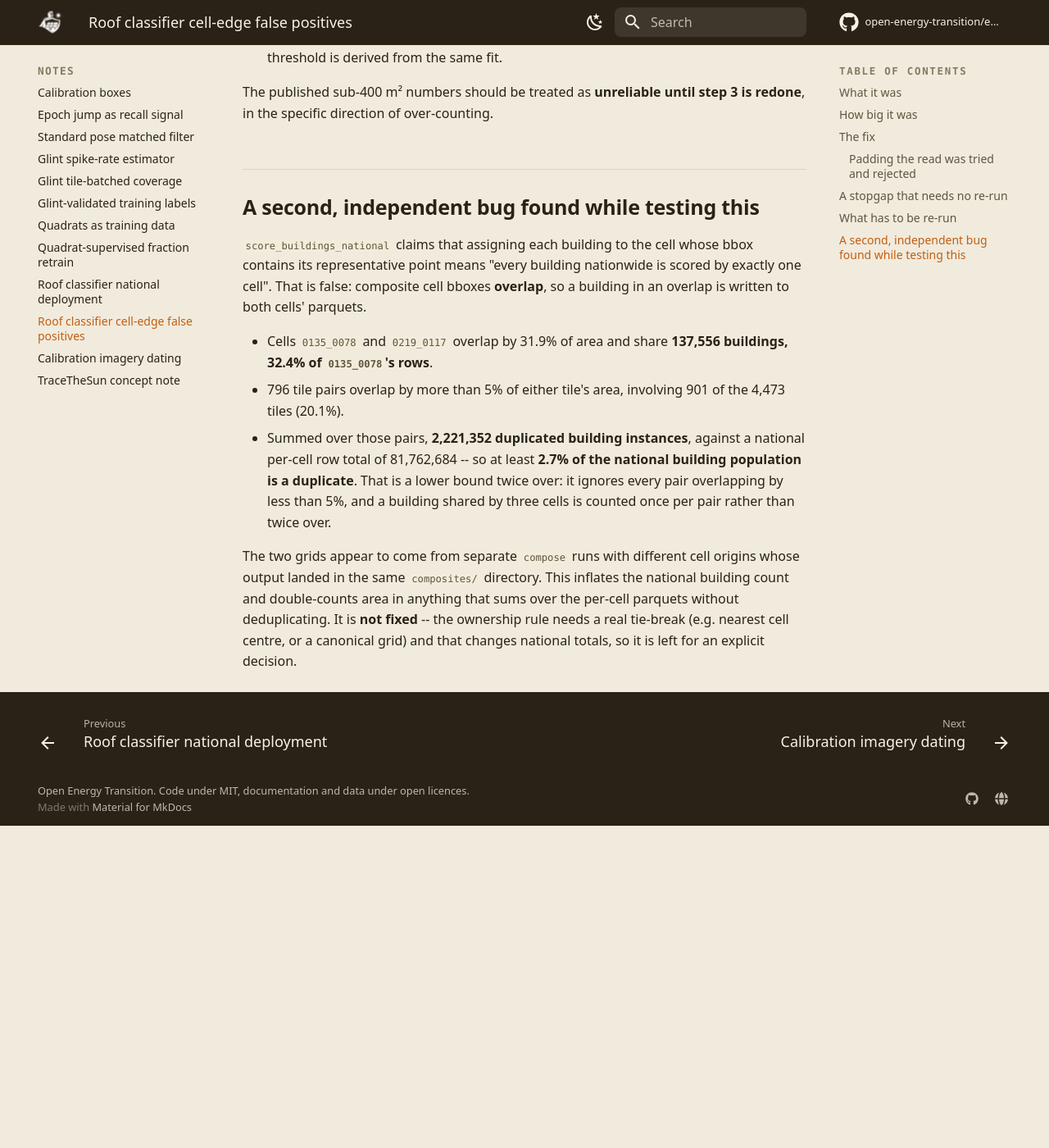
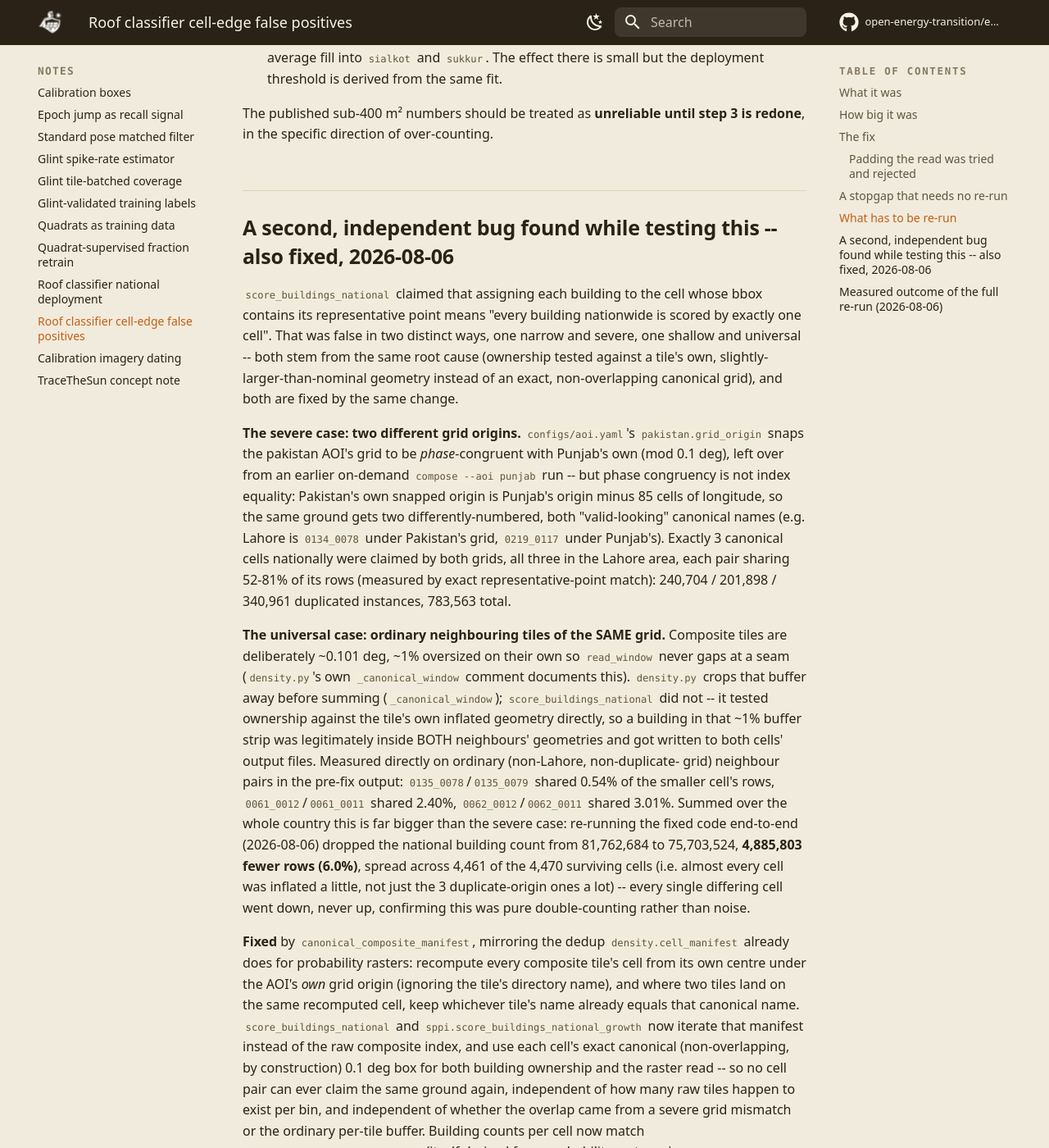
Before and after one commit to open-energy-transition/earthpv, an MkDocs documentation site: the page built from docs/issues/roofclf-cell-edge-false-positives.md, in a window 1280 px wide and 1400 px high, scrolled down 4498 px. Shown: the whole window at 82% size. Built offline with MkDocs 1.6.1 and Material for MkDocs 9.7.7, drawn with Linux system fonts in a browser that asks for light colours; comment, search, counter and statistics services are not loaded; before the commit the page ends 5505 px from its top, so only the background shows below that; some of the changed text lies outside the part shown.

Commit message:
fixes bug of detection window overlap

```diff
--- a/docs/issues/roofclf-cell-edge-false-positives.md
+++ b/docs/issues/roofclf-cell-edge-false-positives.md
@@ -1,8 +1,9 @@
 # Cell-edge false positives in the roof classifier
 
-Status: **root-caused and fixed in code, 2026-08-06. The national scoring output on disk
-(`data/roofclf_national_20260805/`) still carries the bug and every product derived from
-it is affected.**
+Status: **both bugs (cell-edge fill and composite-tile grid-origin overlap) root-caused
+and fixed in code, 2026-08-06. The full re-run (refit -> national scoring -> sub-400
+capacity -> evidence atlas) was kicked off the same day; see the bottom of this doc for
+the outcome.**
 
 A JOSM review pass over `pixi run roofclf-tiles` output found dense clusters of
 roof-classifier detections lining up along straight lines that do not correspond to
@@ -159,26 +160,83 @@
 The published sub-400 m² numbers should be treated as **unreliable until step 3 is
 redone**, in the specific direction of over-counting.
 
-## A second, independent bug found while testing this
+## A second, independent bug found while testing this -- also fixed, 2026-08-06
 
-`score_buildings_national` claims that assigning each building to the cell whose bbox
+`score_buildings_national` claimed that assigning each building to the cell whose bbox
 contains its representative point means "every building nationwide is scored by exactly
-one cell". That is false: composite cell bboxes **overlap**, so a building in an overlap
-is written to both cells' parquets.
+one cell". That was false in two distinct ways, one narrow and severe, one shallow and
+universal -- both stem from the same root cause (ownership tested against a tile's own,
+slightly-larger-than-nominal geometry instead of an exact, non-overlapping canonical
+grid), and both are fixed by the same change.
 
-- Cells `0135_0078` and `0219_0117` overlap by 31.9% of area and share **137,556
-  buildings, 32.4% of `0135_0078`'s rows**.
-- 796 tile pairs overlap by more than 5% of either tile's area, involving 901 of the
-  4,473 tiles (20.1%).
-- Summed over those pairs, **2,221,352 duplicated building instances**, against a
-  national per-cell row total of 81,762,684 -- so at least **2.7% of the national
-  building population is a duplicate**. That is a lower bound twice over: it ignores
-  every pair overlapping by less than 5%, and a building shared by three cells is counted
-  once per pair rather than twice over.
+**The severe case: two different grid origins.** `configs/aoi.yaml`'s
+`pakistan.grid_origin` snaps the pakistan AOI's grid to be *phase*-congruent with
+Punjab's own (mod 0.1 deg), left over from an earlier on-demand `compose --aoi punjab`
+run -- but phase congruency is not index equality: Pakistan's own snapped origin is
+Punjab's origin minus 85 cells of longitude, so the same ground gets two
+differently-numbered, both "valid-looking" canonical names (e.g. Lahore is `0134_0078`
+under Pakistan's grid, `0219_0117` under Punjab's). Exactly 3 canonical cells nationally
+were claimed by both grids, all three in the Lahore area, each pair sharing 52-81% of
+its rows (measured by exact representative-point match): 240,704 / 201,898 / 340,961
+duplicated instances, 783,563 total.
 
-The two grids appear to come from separate `compose` runs with different cell origins
-whose output landed in the same `composites/` directory. This inflates the national
-building count and double-counts area in anything that sums over the per-cell parquets
-without deduplicating. It is **not fixed** -- the ownership rule needs a real
-tie-break (e.g. nearest cell centre, or a canonical grid) and that changes national
-totals, so it is left for an explicit decision.
+**The universal case: ordinary neighbouring tiles of the SAME grid.** Composite tiles are
+deliberately ~0.101 deg, ~1% oversized on their own so `read_window` never gaps at a seam
+(`density.py`'s own `_canonical_window` comment documents this). `density.py` crops that
+buffer away before summing (`_canonical_window`); `score_buildings_national` did not --
+it tested ownership against the tile's own inflated geometry directly, so a building in
+that ~1% buffer strip was legitimately inside BOTH neighbours' geometries and got written
+to both cells' output files. Measured directly on ordinary (non-Lahore, non-duplicate-
+grid) neighbour pairs in the pre-fix output: `0135_0078`/`0135_0079` shared 0.54% of the
+smaller cell's rows, `0061_0012`/`0061_0011` shared 2.40%, `0062_0012`/`0062_0011` shared
+3.01%. Summed over the whole country this is far bigger than the severe case: re-running
+the fixed code end-to-end (2026-08-06) dropped the national building count from
+81,762,684 to 75,703,524, **4,885,803 fewer rows (6.0%)**, spread across 4,461 of the
+4,470 surviving cells (i.e. almost every cell was inflated a little, not just the 3
+duplicate-origin ones a lot) -- every single differing cell went down, never up,
+confirming this was pure double-counting rather than noise.
+
+**Fixed** by `canonical_composite_manifest`, mirroring the dedup `density.cell_manifest`
+already does for probability rasters: recompute every composite tile's cell from its own
+centre under the AOI's *own* grid origin (ignoring the tile's directory name), and where
+two tiles land on the same recomputed cell, keep whichever tile's name already equals
+that canonical name. `score_buildings_national` and
+`sppi.score_buildings_national_growth` now iterate that manifest instead of the raw
+composite index, and use each cell's exact canonical (non-overlapping, by construction)
+0.1 deg box for both building ownership and the raster read -- so no cell pair can ever
+claim the same ground again, independent of how many raw tiles happen to exist per bin,
+and independent of whether the overlap came from a severe grid mismatch or the ordinary
+per-tile buffer. Building counts per cell now match `national_cell_density.parquet`
+(itself derived from probability rasters via `density.cell_manifest`, unaffected by
+either version of this bug) exactly.
+
+## Measured outcome of the full re-run (2026-08-06)
+
+`scripts/run_roofclf_edge_fix_repipeline.sh` ran refit -> national scoring -> sub-400
+capacity -> evidence atlas end to end (as a detached `systemd-run --user` unit,
+~2h23m wall clock, almost entirely the national scoring pass):
+
+| | before (buggy) | after (fixed) | change |
+|---|---|---|---|
+| national building rows | 81,762,684 | 75,703,524 | -6.0M (-7.4%, both bugs combined) |
+| domain-restricted roofclf-only (Best-estimate component) | -- | 10,502.9 MWp | -- |
+| domain-restricted AND-gate (Verified component) | -- | 5,600.1 MWp | -- |
+| evidence atlas: Verified tier | 13,697.1 MWp | 10,634 MWp | -22.4% |
+| evidence atlas: Best-estimate tier | 21,354.8 MWp | 18,879 MWp | -11.6% |
+
+Both tiers fell, in the direction the diagnosis predicted (removing false-positive-driven
+over-counting), by double digits. The refit itself moved little (18 quadrats, 91,840
+buildings, median fold AUC 0.8824 vs the pre-fix 0.8876, deployment threshold 0.2405 vs
+0.2407) -- almost all of the movement is the national scoring and downstream capacity
+math, not the model changing. Pre-fix atlas backed up to
+`results/pakistan_pv_evidence_atlas_PRE_edge_overlap_fix_20260806_backup.html`; new
+outputs live at `data/roofclf/`, `data/roofclf_national_with_sppi/pakistan/`,
+`data/sub400_20260806_fixed/`, and `results/pakistan_pv_evidence_atlas.html`.
+
+`roofclf.run_roof_classifier`'s default `--out-dir` (`data/roofclf/`) and
+`score_buildings_national`'s canonical national location
+(`data/roofclf_national_with_sppi/pakistan/prob/`) are now established as the
+project's ongoing "current" paths -- `scripts/build_small_pv_josm_leads.py` already
+hardcodes them, so a future refresh only needs to re-run
+`scripts/run_roofclf_edge_fix_repipeline.sh` (or its steps individually) against the
+same paths, not a newly dated directory each time.
```
Also changed, not shown: CLAUDE.md (+27 -11 lines), todo.md (+0 -10 lines), 3 other files.
